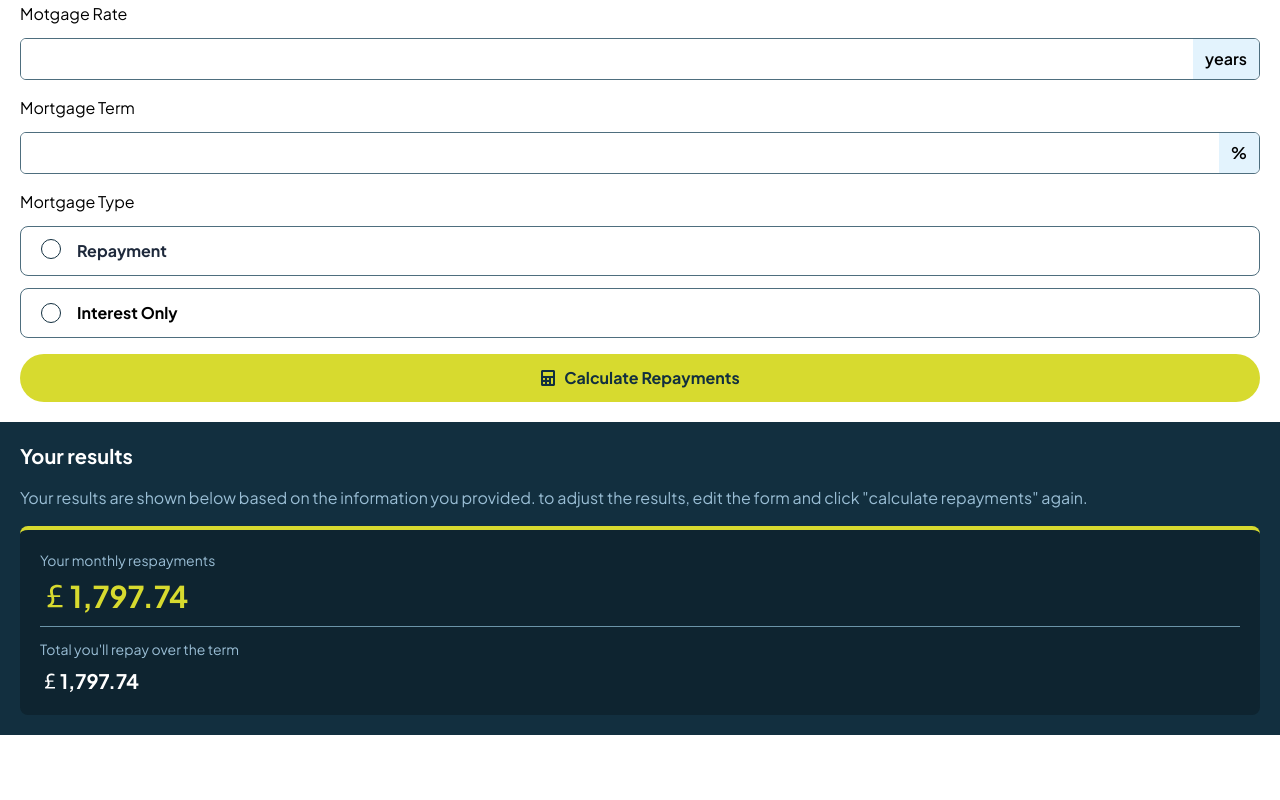
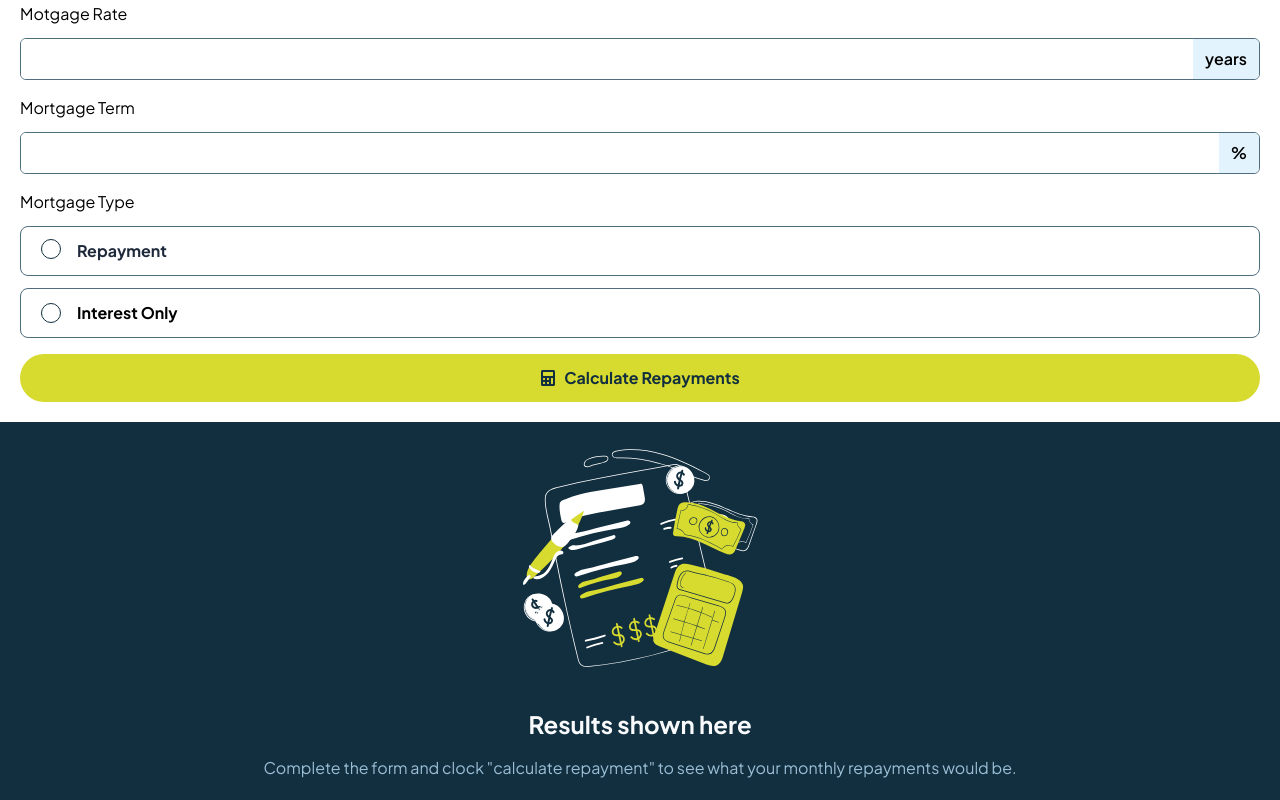
Before and after one commit to flaviogp/mortgage-repayment-calculator-main, a React (Vite) app: page / in a window 1280 px wide. Shown: the part 188-988 px from the top of the page. Before the commit the page ends 923 px from the top, so only its background shows below. Built offline with nearby package versions, Linux system fonts and the light colour scheme.

Commit message:
feat: add result design for empty form

```diff
--- a/src/components/result.tsx
+++ b/src/components/result.tsx
@@ -1,13 +1,39 @@
 import { BsCurrencyPound } from "react-icons/bs";
+import { formFieldsType } from "../App";
+import CalculatorIcon from "../../public/images/illustration-empty.svg";
 
-const Result = () => {
+interface ResultProps {
+  formFields?: formFieldsType;
+}
+
+const Result = ({ formFields }: ResultProps) => {
   return (
     <div className="text-slate-300 p-5 bg-slate-900 space-y-4">
+      {!formFields ? (
+        <>
+          <div className="w-full h-[250px]">
+            <img
+              src={CalculatorIcon}
+              alt="Calculator image"
+              className="w-full h-full"
+            />
+          </div>
+
+          <h2 className="font-bold text-2xl text-center text-slate-50">
+            Results shown here
+          </h2>
+          <p className="text-center">
+            Complete the form and clock "calculate repayment" to see what your
+            monthly repayments would be.
+          </p>
+        </>
+      ) : (
+        <>
           <h2 className="text-xl font-bold text-white">Your results</h2>
           <p>
-        Your results are shown below based on the information you provided. to
-        adjust the results, edit the form and click "calculate repayments"
-        again.
+            Your results are shown below based on the information you provided.
+            to adjust the results, edit the form and click "calculate
+            repayments" again.
           </p>
 
           <div className="p-5 w-full bg-slate-1000 border-t-4 border-t-lime  rounded-lg">
@@ -26,6 +52,8 @@ const Result = () => {
               </span>
             </div>
           </div>
+        </>
+      )}
     </div>
   );
 };
```
Lines whose indentation alone changed are shown as unchanged.
